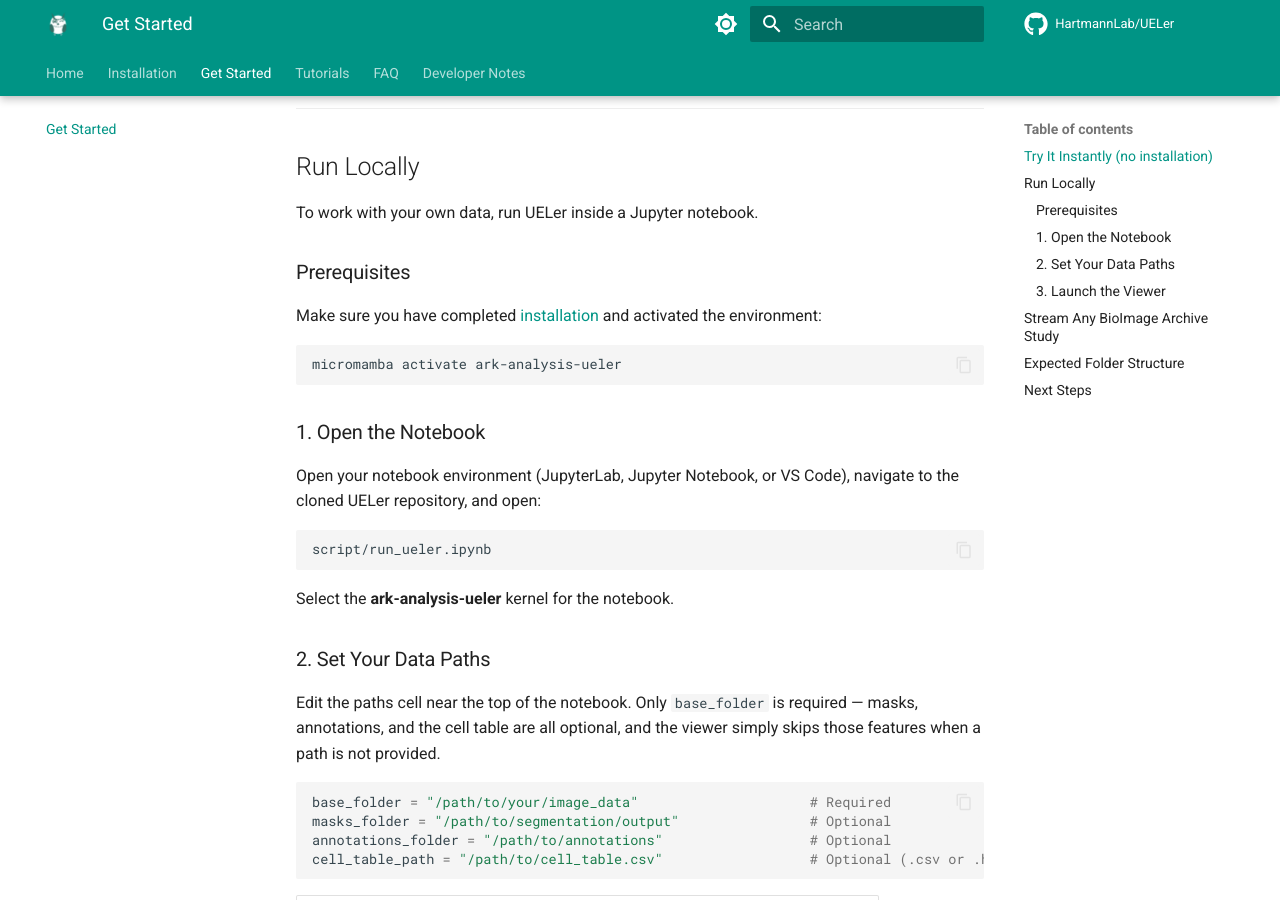
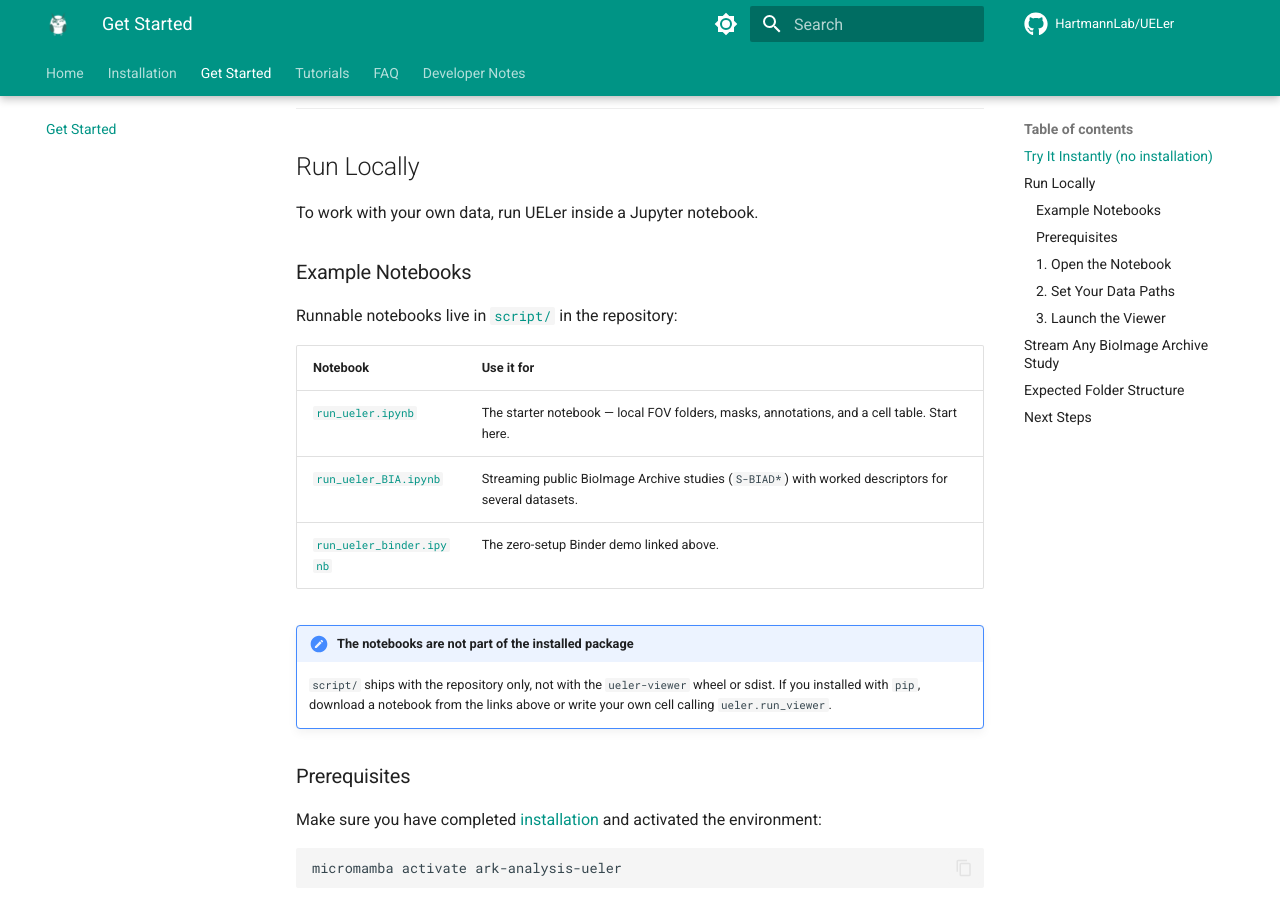
Before and after one commit to HartmannLab/UELer, an MkDocs documentation site: the page built from docs/getting-started.md, in a window 1280 px wide and 900 px high, scrolled down 625 px. Built offline with MkDocs 1.6.1 and Material for MkDocs 9.7.7, drawn with Linux system fonts in a browser that asks for light colours; comment, search, counter and statistics services are not loaded; the version menu is left out.

Commit message:
update getting-started.md to include details of using notebooks

```diff
--- a/docs/getting-started.md
+++ b/docs/getting-started.md
@@ -26,6 +26,19 @@ fetched on demand — only the channels you open are streamed.
 ## Run Locally
 
 To work with your own data, run UELer inside a Jupyter notebook.
+
+### Example Notebooks
+
+Runnable notebooks live in [`script/`](https://github.com/HartmannLab/UELer/tree/main/script) in the repository:
+
+| Notebook | Use it for |
+|---|---|
+| [`run_ueler.ipynb`](https://github.com/HartmannLab/UELer/blob/main/script/run_ueler.ipynb) | The starter notebook — local FOV folders, masks, annotations, and a cell table. Start here. |
+| [`run_ueler_BIA.ipynb`](https://github.com/HartmannLab/UELer/blob/main/script/run_ueler_BIA.ipynb) | Streaming public BioImage Archive studies (`S-BIAD*`) with worked descriptors for several datasets. |
+| [`run_ueler_binder.ipynb`](https://github.com/HartmannLab/UELer/blob/main/script/run_ueler_binder.ipynb) | The zero-setup Binder demo linked above. |
+
+!!! note "The notebooks are not part of the installed package"
+    `script/` ships with the repository only, not with the `ueler-viewer` wheel or sdist. If you installed with `pip`, download a notebook from the links above or write your own cell calling `ueler.run_viewer`.
 
 ### Prerequisites
 
```
